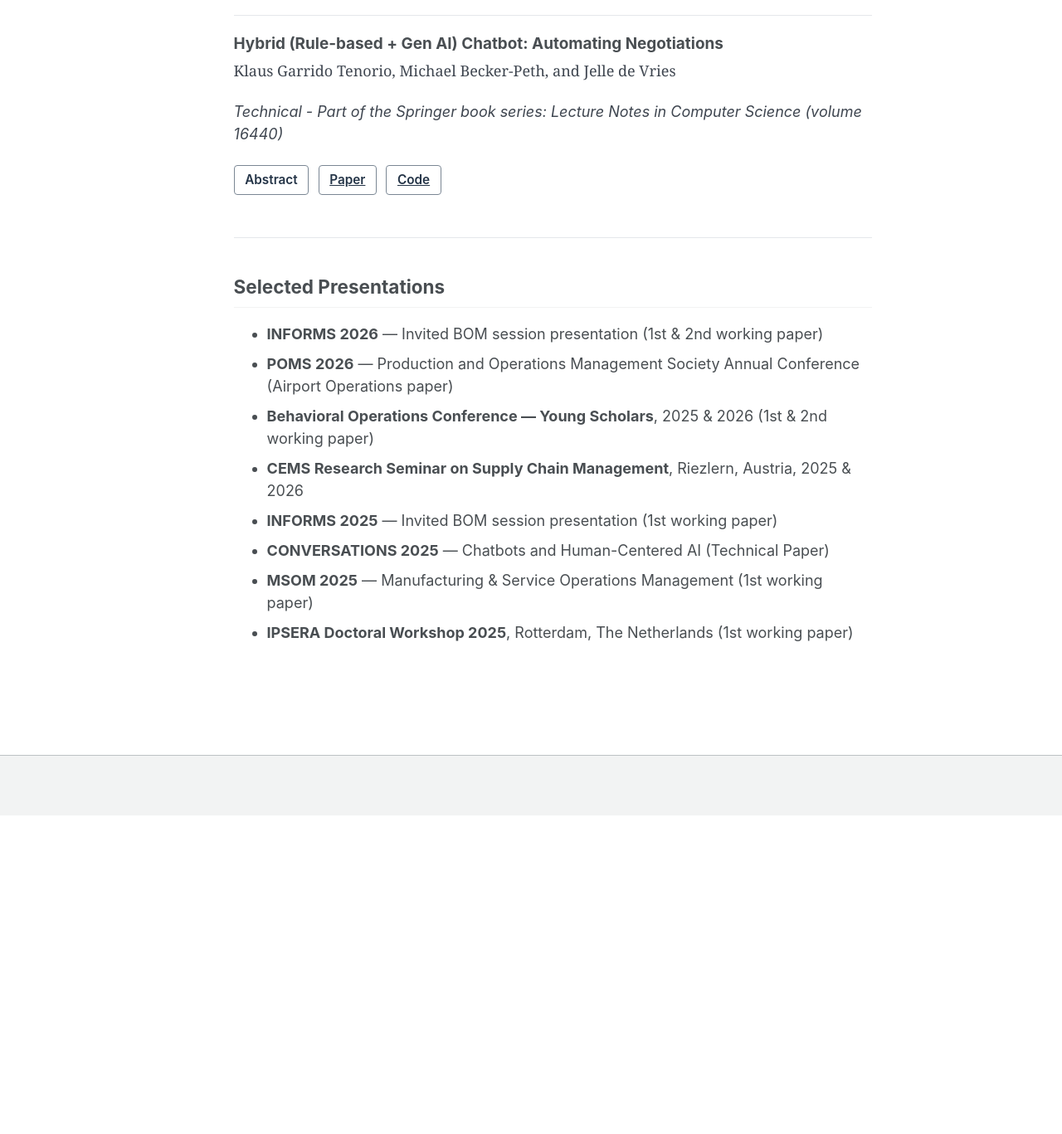
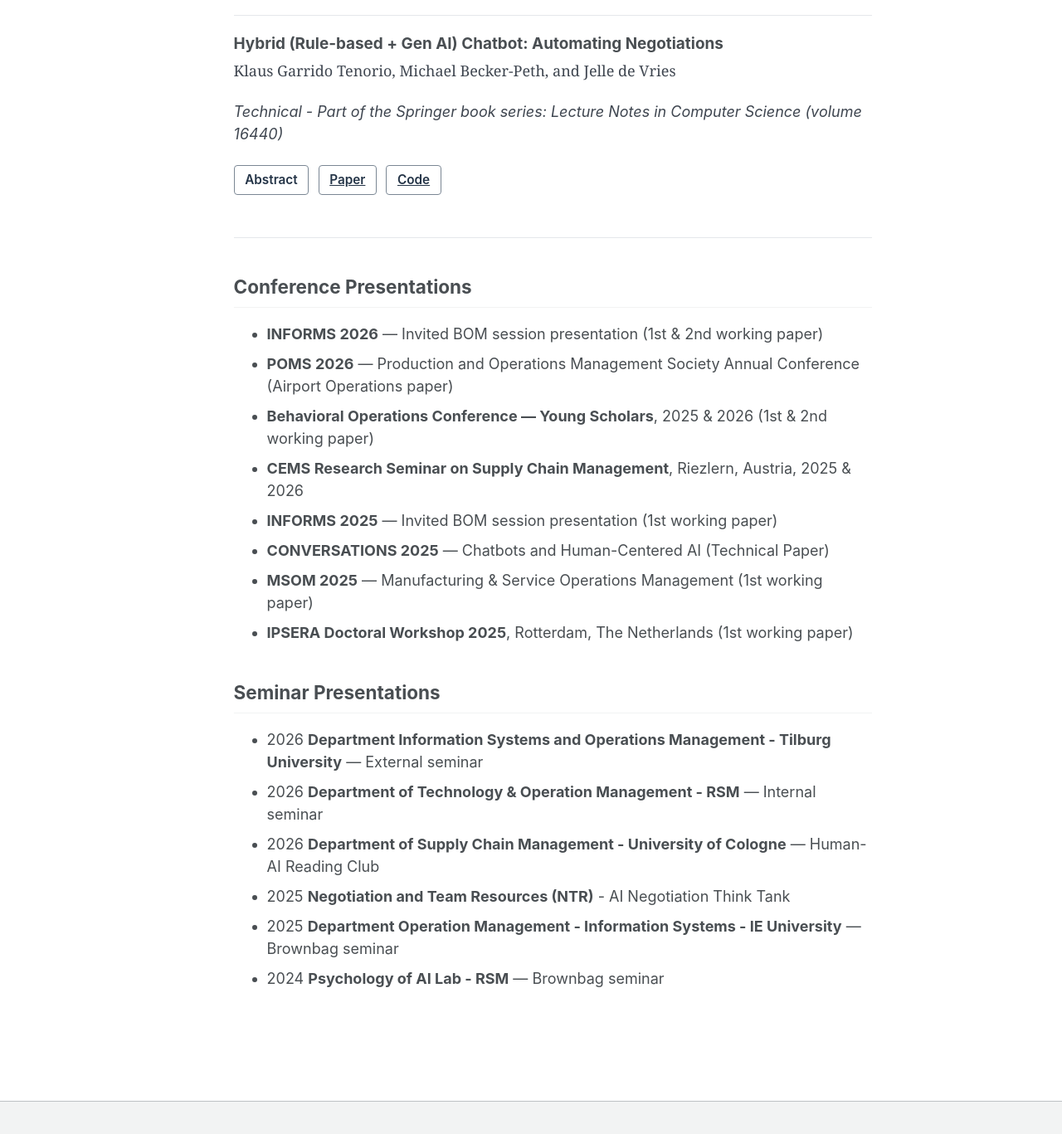
Before and after one commit to klausgarridotenorio/klausgarridotenorio.github.io, a Jekyll site: the page built from _pages/about.md, in a window 1280 px wide and 1400 px high, scrolled down 1514 px. Shown: the top 1367 px of the window at 83% size. Built offline with Jekyll 4.4.1, drawn with Linux system fonts in a browser that asks for light colours; before the commit the page ends 2497 px from its top, so only the background shows below that.

Commit message:
seminars

```diff
--- a/_pages/about.md
+++ b/_pages/about.md
@@ -70,7 +70,7 @@
   </section>
 </div>
 
-## Selected Presentations
+## Conference Presentations
 
 - **INFORMS 2026** — Invited BOM session presentation (1st & 2nd working paper)
 - **POMS 2026** — Production and Operations Management Society Annual Conference (Airport Operations paper)
@@ -80,3 +80,12 @@
 - **CONVERSATIONS 2025** — Chatbots and Human-Centered AI (Technical Paper)
 - **MSOM 2025** — Manufacturing & Service Operations Management (1st working paper)
 - **IPSERA Doctoral Workshop 2025**, Rotterdam, The Netherlands (1st working paper)
+
+## Seminar Presentations
+
+- 2026 **Department Information Systems and Operations Management - Tilburg University** — External seminar
+- 2026 **Department of Technology & Operation Management - RSM** — Internal seminar
+- 2026 **Department of Supply Chain Management - University of Cologne** — Human-AI Reading Club
+- 2025 **Negotiation and Team Resources (NTR)** - AI Negotiation Think Tank
+- 2025 **Department Operation Management - Information Systems - IE University** — Brownbag seminar
+- 2024 **Psychology of AI Lab - RSM** — Brownbag seminar
```
Also changed, not shown: _pages/teaching.md (+10 -1 lines).
